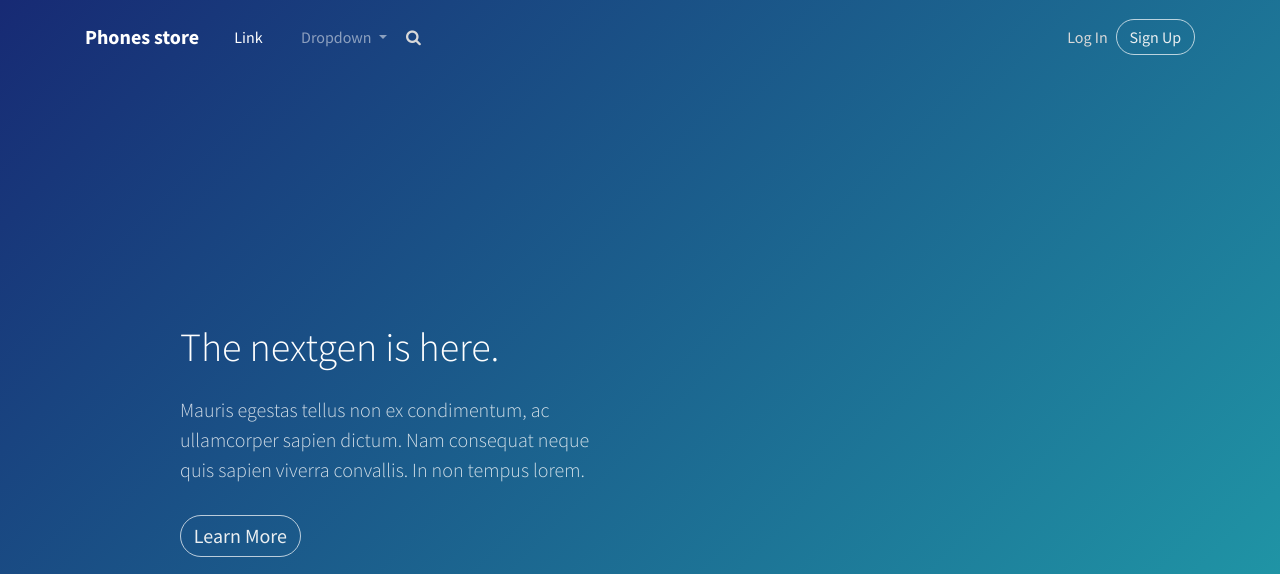
After one commit to Marator2K07/Phone-store, a Symfony app: template templates/index.html.twig in a window 1280 px wide. The commit adds this page. Shown: the top 574 px of the page. Run offline with Twig, Linux system fonts and the light colour scheme; the template is opened without the code that fills it, so the values that code supplies are empty; some libraries are stand-ins or nearby versions.

Commit message:
Изменения в проекте.
Добавлена верстка для основной страницы вместе со стилем. Теперь по умолчанию открывается страница AppController по руту "/".

```diff
--- /dev/null
+++ b/public/css/style.css
@@ -0,0 +1,219 @@
+.header-main{
+    background:linear-gradient(135deg, #172a74, #21a9af);
+    background-color:#184e8e;
+    padding-bottom:80px;
+    font-family:'Source Sans Pro', sans-serif;
+  }
+
+  @media (min-width:768px) {
+    .header-main{
+      padding-bottom:120px;
+    }
+  }
+
+  .header-main .navbar {
+    background:transparent;
+    padding-top:.75rem;
+    padding-bottom:.75rem;
+    color:#fff;
+    border-radius:0;
+    box-shadow:none;
+    border:none;
+  }
+
+  @media (min-width:768px) {
+    .header-main .navbar {
+      padding-top:1rem;
+      padding-bottom:1rem;
+    }
+  }
+
+  .header-main .navbar .navbar-brand {
+    font-weight:bold;
+    color:inherit;
+  }
+
+  .header-main .navbar .navbar-brand:hover {
+    color:#f0f0f0;
+  }
+
+  .header-main .navbar .navbar-collapse {
+    border-top:1px solid rgba(255,255,255,0.3);
+    margin-top:.5rem;
+  }
+
+  @media (min-width:768px) {
+    .header-main .navbar .navbar-collapse {
+      border-color:transparent;
+      margin:0;
+    }
+  }
+
+  .header-main .navbar .navbar-collapse span .login {
+    color:#d9d9d9;
+    margin-right:.5rem;
+    text-decoration:none;
+  }
+
+  .header-main .navbar .navbar-collapse span .login:hover {
+    color:#fff;
+  }
+
+  .header-main .navbar .navbar-toggler {
+    border-color:rgba(255,255,255,0.3);
+  }
+
+  .header-main .navbar .navbar-toggler:hover, .header-main.navbar-toggler:focus {
+    background:none;
+  }
+
+  .header-main .navbar .navbar-nav a.active, .header-main.navbar .navbar-nav > .show .dropdown-item {
+    background:none;
+    box-shadow:none;
+  }
+
+  @media (min-width: 768px) {
+    .header-main .navbar-nav .nav-link {
+      padding-left:.7rem;
+      padding-right:.7rem;
+    }
+  }
+
+  @media (min-width: 992px) {
+    .header-main .navbar-nav .nav-link {
+      padding-left:1.2rem;
+      padding-right:1.2rem;
+    }
+  }
+
+  .header-main .navbar .navbar-nav > li > .dropdown-menu {
+    margin-top:-5px;
+    box-shadow:0 4px 8px rgba(0,0,0,.1);
+    background-color:#fff;
+    border-radius:2px;
+  }
+
+  .header-main .navbar .dropdown-menu .dropdown-item:focus, .header-main.navbar .dropdown-menu .dropdown-item {
+    line-height:2;
+    color:#37434d;
+  }
+
+  .header-main .navbar .dropdown-menu .dropdown-item:focus, .header-main.navbar .dropdown-menu .dropdown-item:hover {
+    background:#ebeff1;
+  }
+
+  .header-main .action-button, .header-main.action-button:not(.disabled):active {
+    border:1px solid rgba(255,255,255,0.7);
+    border-radius:40px;
+    color:#ebeff1;
+    box-shadow:none;
+    text-shadow:none;
+    padding:.3rem .8rem;
+    background:transparent;
+    transition:background-color 0.25s;
+    outline:none;
+  }
+
+  .header-main .action-button:hover {
+    color:#fff;
+  }
+
+  .header-main .navbar .form-inline label {
+    color:#d9d9d9;
+  }
+
+  .header-main .navbar .form-inline .search-field {
+    display:inline-block;
+    width:80%;
+    background:none;
+    border:none;
+    border-bottom:1px solid transparent;
+    border-radius:0;
+    color:#ccc;
+    box-shadow:none;
+    color:inherit;
+    transition:border-bottom-color 0.3s;
+  }
+
+  .header-main .navbar .form-inline .search-field:focus {
+    border-bottom:1px solid #ccc;
+  }
+
+  .header-main .hero {
+    margin-top:20px;
+    text-align:center;
+  }
+
+  @media (min-width:768px) {
+    .header-main .hero {
+      margin-top:60px;
+      text-align:left;
+    }
+  }
+
+  .header-main .hero h1 {
+    color:#fff;
+    font-size:40px;
+    margin-top:0;
+    margin-bottom:15px;
+    font-weight:300;
+    line-height:1.4;
+  }
+
+  @media (min-width:992px) {
+    .header-main .hero h1 {
+      margin-top:190px;
+      margin-bottom:24px;
+      line-height:1.2;
+    }
+  }
+
+  .header-main .hero p {
+    color:rgba(255,255,255,0.8);
+    font-size:20px;
+    margin-bottom:30px;
+    font-weight:300;
+  }
+
+  .header-main .phone-holder {
+    text-align:right;
+  }
+
+  .header-main div.iphone-mockup {
+    position:relative;
+    max-width:300px;
+    margin:20px;
+    display:inline-block;
+  }
+
+  .header-main .iphone-mockup img.device {
+    width:100%;
+    height:auto;
+  }
+
+  .header-main .iphone-mockup .screen {
+    position:absolute;
+    width:88%;
+    height:77%;
+    top:12%;
+    border-radius:2px;
+    left:6%;
+    border:1px solid #444;
+    background-color:#aaa;
+    overflow:hidden;
+    background:url(../../assets/img/screen-content-iphone-6.jpg);
+    background-size:cover;
+    background-position:center;
+  }
+
+  .header-main .iphone-mockup .screen:before {
+    content:'';
+    background-color:#fff;
+    position:absolute;
+    width:70%;
+    height:140%;
+    top:-12%;
+    right:-60%;
+    transform:rotate(-19deg);
+    opacity:0.2;
+  }
--- a/src/Controller/AppController.php
+++ b/src/Controller/AppController.php
@@ -18,7 +18,7 @@ class AppController extends AbstractController
         $this->twig = $twig;
     }
 
-    #[Route('/app', name: 'app_phone_store')]
+    #[Route('/', name: 'app_phone_store')]
     public function index(PhoneRepository $phoneRepository,
                           ManufacturerRepository $manufacturerRepository): Response
     {
--- a/templates/app/index.html.twig
+++ b/templates/app/index.html.twig
@@ -10,11 +10,5 @@
 
 <div class="example-wrapper">
     <h1>Hello {{ controller_name }}! ✅</h1>
-
-    This friendly message is coming from:
-    <ul>
-        <li>Your controller at <code><a href="{{ 'E:/Simfony/Phone-store/src/Controller/AppController.php'|file_link(0) }}">src/Controller/AppController.php</a></code></li>
-        <li>Your template at <code><a href="{{ 'E:/Simfony/Phone-store/templates/app/index.html.twig'|file_link(0) }}">templates/app/index.html.twig</a></code></li>
-    </ul>
 </div>
 {% endblock %}
--- /dev/null
+++ b/templates/index.html.twig
@@ -0,0 +1,95 @@
+{% extends 'base.html.twig' %}
+
+{% block title %} PhonesStore {% endblock %}
+
+{% block stylesheets %}
+    <link href="/docs/5.3/dist/css/bootstrap.min.css" rel="stylesheet" integrity="sha384-T3c6CoIi6uLrA9TneNEoa7RxnatzjcDSCmG1MXxSR1GAsXEV/Dwwykc2MPK8M2HN" crossorigin="anonymous">
+    <link rel="stylesheet" href="https://cdnjs.cloudflare.com/ajax/libs/twitter-bootstrap/4.1.3/css/bootstrap.min.css">
+    <link rel="stylesheet" href="https://cdnjs.cloudflare.com/ajax/libs/font-awesome/4.7.0/css/font-awesome.min.css">
+    <link rel="stylesheet" href="https://fonts.googleapis.com/css?family=Source+Sans+Pro:300,400,700">
+    <link rel="stylesheet" href="css/style.css">
+    <style>
+        img {
+            width: 100%;
+            height: 30vw;
+            object-fit: cover;
+        }
+    </style>
+{% endblock %}
+
+{% block header %}
+    <div>
+        <div class="header-main">
+            <nav class="navbar navbar-dark navbar-expand-md navigation-clean-search">
+                <div class="container"><a class="navbar-brand" href="#">Phones store</a><button class="navbar-toggler" data-toggle="collapse" data-target="#navcol-1"><span class="sr-only">Toggle navigation</span><span class="navbar-toggler-icon"></span></button>
+                    <div class="collapse navbar-collapse"
+                        id="navcol-1">
+                        <ul class="nav navbar-nav">
+                            <li class="nav-item" role="presentation"><a class="nav-link active" href="#">Link</a></li>
+                            <li class="dropdown"><a class="dropdown-toggle nav-link dropdown-toggle" data-toggle="dropdown" aria-expanded="false" href="#">Dropdown </a>
+                                <div class="dropdown-menu" role="menu"><a class="dropdown-item" role="presentation" href="#">First Item</a><a class="dropdown-item" role="presentation" href="#">Second Item</a><a class="dropdown-item" role="presentation" href="#">Third Item</a></div>
+                            </li>
+                        </ul>
+                        <form class="form-inline mr-auto" target="_self">
+                            <div class="form-group"><label for="search-field"><i class="fa fa-search"></i></label><input class="form-control search-field" type="search" name="search" id="search-field"></div>
+                        </form><span class="navbar-text"> <a href="/sign-in" class="login">Log In</a></span><a class="btn btn-light action-button" role="button" href="/register">Sign Up</a></div>
+                </div>
+            </nav>
+            <div class="container hero">
+                <div class="row">
+                    <div class="col-12 col-lg-6 col-xl-5 offset-xl-1">
+                        <h1>The nextgen is here.</h1>
+                        <p>Mauris egestas tellus non ex condimentum, ac ullamcorper sapien dictum. Nam consequat neque quis sapien viverra convallis. In non tempus lorem. </p><button class="btn btn-light btn-lg action-button" type="button">Learn More</button></div>
+                    <div>
+                    <div class="iphone-mockup">
+                        <img src="https://static.tildacdn.com/tild3266-3165-4337-a463-373465396263/s1200.png" class="device">
+                    </div>
+                </div>
+            </div>
+        </div>
+    </div>
+    </div>
+    <script src="https://cdnjs.cloudflare.com/ajax/libs/jquery/3.2.1/jquery.min.js"></script>
+    <script src="https://cdnjs.cloudflare.com/ajax/libs/twitter-bootstrap/4.1.3/js/bootstrap.bundle.min.js"></script>
+{% endblock %}
+
+ {% block body %}
+
+     <div class="container px-4 px-lg-5 mt-5">
+        <div class="row gx-4 gx-lg-5 row-cols-2 row-cols-md-3 row-cols-xl-3  justify-content-center">
+        {% for item in phonesData %}
+
+            <div class=" col-md-5 mb-4">
+                <div class="card p-2" style="width: 25rem;">
+                    <img src="{{ item.ImageLink }}"class="card-img-top" alt="Phone Image">
+                        <div class="card-body">
+                            <h5 class="card-title">{{ item.Name }}</h5>
+                            <p class="card-text">{{ item.RAMcapacity }} RAM Gb / {{ item.MegapixelsNumber }} MP / {{ item.BatteryCapacity }} mAh</p>
+                            <p class="card-text">Price: $ {{ item.Price }}</p>
+                            <div class="text-center">
+                                <button type="submit" class="btn btn-outline-dark mt-auto">BUY</button>
+                            </div>
+                        </div>
+                </div>
+            </div>
+
+        {% endfor %}
+         </div>
+    </div>
+
+ {% endblock %}
+
+{% block footer %}
+    <footer class="py-3 my-1">
+    <div class="header-main text-white">
+        <ul class="nav justify-content-center border-bottom pb-3 mb-3" >
+            <li class="nav-item"><a href="#" class="nav-link px-2 text-white">Home</a></li>
+            <li class="nav-item"><a href="#" class="nav-link px-2 text-white">Features</a></li>
+            <li class="nav-item"><a href="#" class="nav-link px-2 text-white">Pricing</a></li>
+            <li class="nav-item"><a href="#" class="nav-link px-2 text-white">FAQs</a></li>
+            <li class="nav-item"><a href="#" class="nav-link px-2 text-white">About</a></li>
+        </ul>
+        <p class="text-center text-body-secondary">© 2023 Company, Inc</p>
+        <div>
+    </footer>
+{% endblock %}
```
